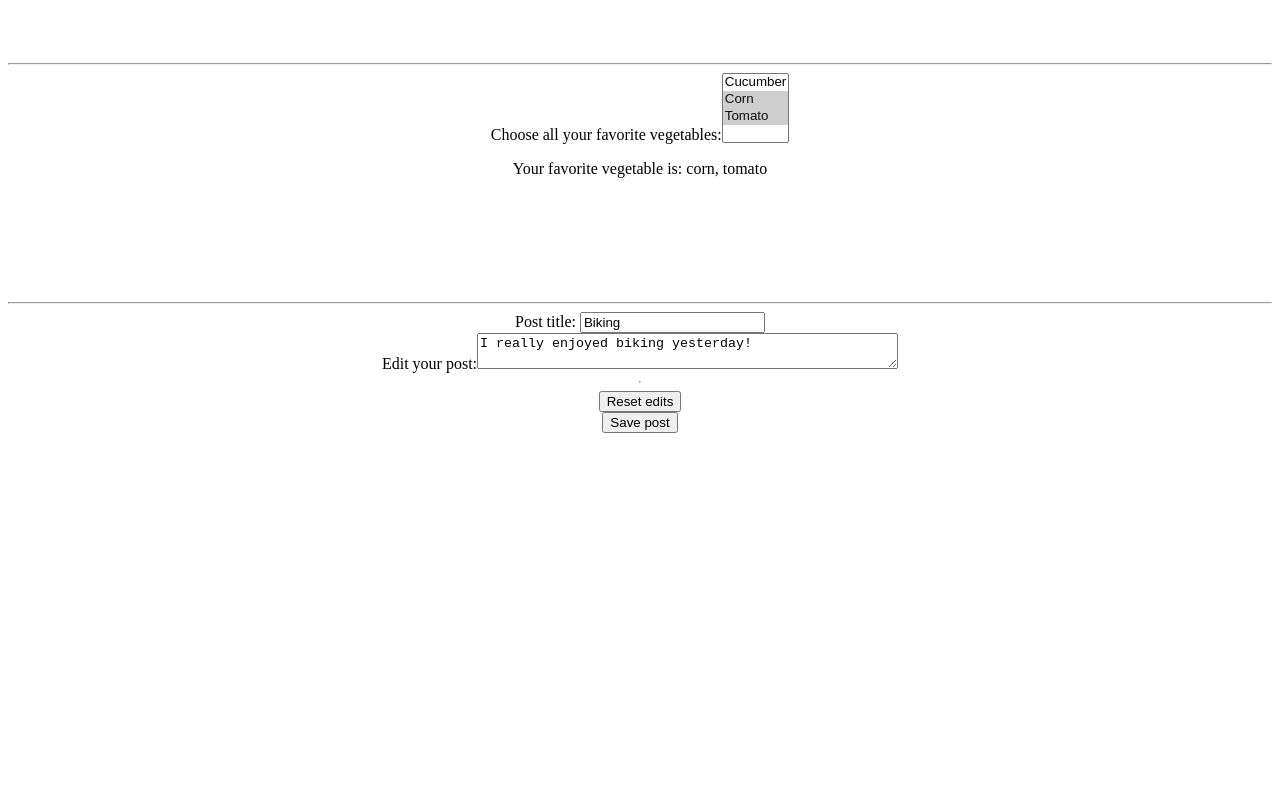
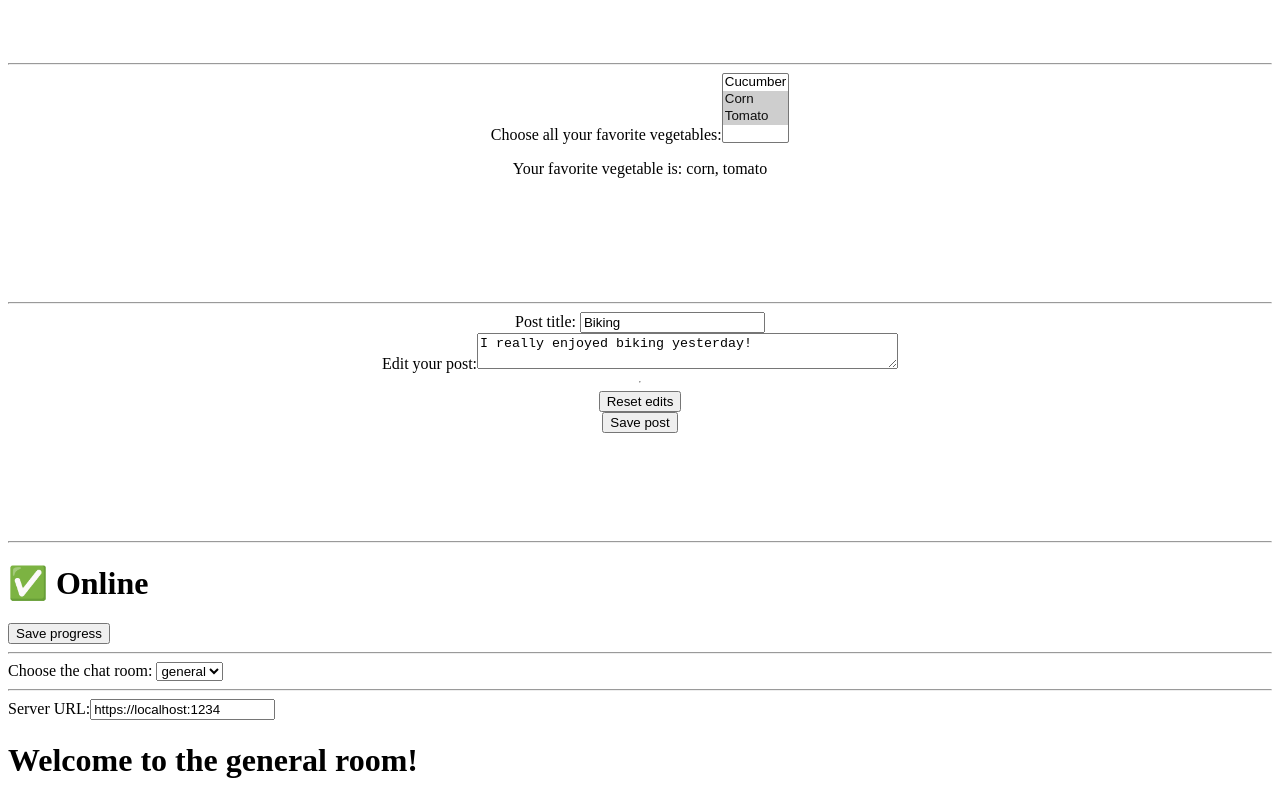
Before and after one commit to vietduongquoc-agilityio/hotel-management, a React (Vite) app in the folder examples-react/: page / in a window 1280 px wide. Shown: the part 1467-2267 px from the top of the page. Before the commit the page ends 2008 px from the top, so only its background shows below. Built offline with nearby package versions, Linux system fonts and the light colour scheme.

Commit message:
Implement element custom hook examples

```diff
--- a/examples-react/package.json
+++ b/examples-react/package.json
@@ -10,9 +10,11 @@
     "preview": "vite preview"
   },
   "dependencies": {
+    "@types/toastify-js": "^1.12.3",
     "react": "^18.3.1",
     "react-dom": "^18.3.1",
-    "remarkable": "^2.0.1"
+    "remarkable": "^2.0.1",
+    "toastify-js": "^1.12.0"
   },
   "devDependencies": {
     "@eslint/js": "^9.9.0",
--- /dev/null
+++ b/examples-react/src/CustomHooks/Exams/App.tsx
@@ -0,0 +1,25 @@
+import { useState } from 'react';
+import ChatRoom from './ChatRooms';
+
+export default function ChatApp() {
+  const [roomId, setRoomId] = useState('general');
+  return (
+    <>
+      <label>
+        Choose the chat room:{' '}
+        <select
+          value={roomId}
+          onChange={e => setRoomId(e.target.value)}
+        >
+          <option value="general">general</option>
+          <option value="travel">travel</option>
+          <option value="music">music</option>
+        </select>
+      </label>
+      <hr />
+      <ChatRoom
+        roomId={roomId}
+      />
+    </>
+  );
+}
--- /dev/null
+++ b/examples-react/src/CustomHooks/Exams/Chat.tsx
@@ -0,0 +1,50 @@
+export function CreateConnection({
+  serverUrl,
+  roomId,
+}: {
+  serverUrl: string;
+  roomId: string;
+}) {
+  // A real implementation would actually connect to the server
+  if (typeof serverUrl !== "string") {
+    throw Error("Expected serverUrl to be a string. Received: " + serverUrl);
+  }
+  if (typeof roomId !== "string") {
+    throw Error("Expected roomId to be a string. Received: " + roomId);
+  }
+  let intervalId: number | undefined
+  let messageCallback: ((message: string) => void) | null = null;
+  return {
+    connect() {
+      console.log(
+        '✅ Connecting to "' + roomId + '" room at ' + serverUrl + "..."
+      );
+      clearInterval(intervalId);
+      intervalId = setInterval(() => {
+        if (messageCallback) {
+          if (Math.random() > 0.5) {
+            messageCallback("hey");
+          } else {
+            messageCallback("lol");
+          }
+        }
+      }, 3000);
+    },
+    disconnect() {
+      clearInterval(intervalId);
+      messageCallback = null;
+      console.log(
+        '❌ Disconnected from "' + roomId + '" room at ' + serverUrl + ""
+      );
+    },
+    on(event: string, callback: (message: string) => void) {
+      if (messageCallback) {
+        throw Error("Cannot add the handler twice.");
+      }
+      if (event !== "message") {
+        throw Error('Only "message" event is supported.');
+      }
+      messageCallback = callback;
+    },
+  };
+}
--- /dev/null
+++ b/examples-react/src/CustomHooks/Exams/ChatRooms.tsx
@@ -0,0 +1,24 @@
+import { useState } from "react";
+import { useChatRoom } from "./useChatRoom.tsx";
+
+export default function ChatRoom({ roomId }: { roomId: string }) {
+  const [serverUrl, setServerUrl] = useState("https://localhost:1234");
+
+  useChatRoom({
+    roomId: roomId,
+    serverUrl: serverUrl,
+  });
+
+  return (
+    <>
+      <label>
+        Server URL:
+        <input
+          value={serverUrl}
+          onChange={(e) => setServerUrl(e.target.value)}
+        />
+      </label>
+      <h1>Welcome to the {roomId} room!</h1>
+    </>
+  );
+}
--- /dev/null
+++ b/examples-react/src/CustomHooks/Exams/notifications.tsx
@@ -0,0 +1,14 @@
+import Toastify from 'toastify-js';
+
+export function showNotification(message: string, theme = 'dark') {
+  Toastify({
+    text: message,
+    duration: 2000,
+    gravity: 'bottom',
+    position: 'right',
+    style: {
+      background: theme === 'dark' ? 'black' : 'white',
+      color: theme === 'dark' ? 'white' : 'black',
+    },
+  }).showToast();
+}
--- /dev/null
+++ b/examples-react/src/CustomHooks/Exams/useChatRoom.tsx
@@ -0,0 +1,24 @@
+import { useEffect } from "react";
+import { CreateConnection } from "./Chat.tsx";
+import { showNotification } from "./notifications.tsx";
+
+export function useChatRoom({
+  serverUrl,
+  roomId,
+}: {
+  serverUrl: string;
+  roomId: string;
+}) {
+  useEffect(() => {
+    const options = {
+      serverUrl: serverUrl,
+      roomId: roomId,
+    };
+    const connection = CreateConnection(options);
+    connection.connect();
+    connection.on("message", (msg) => {
+      showNotification("New message: " + msg);
+    });
+    return () => connection.disconnect();
+  }, [roomId, serverUrl]);
+}
--- /dev/null
+++ b/examples-react/src/CustomHooks/SaveButton.tsx
@@ -0,0 +1,28 @@
+import useOnlineStatus from "./useOnlineStatus";
+
+function StatusBar() {
+  const isOnline = useOnlineStatus();
+  return <h1>{isOnline ? "✅ Online" : "❌ Disconnected"}</h1>;
+}
+
+function SaveButton() {
+  const isOnline = useOnlineStatus();
+
+  function handleSaveClick() {
+    console.log("✅ Progress saved");
+  }
+  return (
+    <button disabled={!isOnline} onClick={handleSaveClick}>
+      {isOnline ? "Save progress" : "Reconnecting..."}
+    </button>
+  );
+}
+
+export default function AppStatus() {
+  return (
+    <div>
+      <StatusBar />
+      <SaveButton />
+    </div>
+  );
+}
--- /dev/null
+++ b/examples-react/src/CustomHooks/useOnlineStatus.tsx
@@ -0,0 +1,21 @@
+import { useState, useEffect } from 'react';
+
+export default function useOnlineStatus() {
+  const [isOnline, setIsOnline] = useState(true);
+  useEffect(() => {
+    function handleOnline() {
+      setIsOnline(true);
+    }
+    function handleOffline() {
+      setIsOnline(false);
+    }
+    window.addEventListener('online', handleOnline);
+    window.addEventListener('offline', handleOffline);
+    return () => {
+      window.removeEventListener('online', handleOnline);
+      window.removeEventListener('offline', handleOffline);
+    };
+  }, []);
+
+  return isOnline;
+}
--- a/examples-react/src/main.tsx
+++ b/examples-react/src/main.tsx
@@ -14,12 +14,14 @@ import FormSubmit from "./Input/FormSubmit.tsx";
 import EditPost from "./Select/Select.tsx";
 import MyFormSelectVegetables from "./Select/SelectApp.tsx";
 import TextAreaApp from "./TextArea/TextAreaApp.tsx";
+import AppStatus from "./CustomHooks/SaveButton.tsx";
+import ChatApp from "./CustomHooks/Exams/App.tsx";
 
 createRoot(document.getElementById("root") as HTMLElement).render(
   <StrictMode>
+      {/* <ContextPage /> */}
       <MarkdownEditor />
       <App />
-      {/* <ContextPage /> */}
       <AppDL />
       <UseContextPage />
       <AppError />
@@ -38,5 +40,9 @@ createRoot(document.getElementById("root") as HTMLElement).render(
       <MyFormSelectVegetables />
       <hr />
       <TextAreaApp />
+      <hr />
+      <AppStatus />
+      <hr />
+      <ChatApp />
   </StrictMode>
 );
--- a/examples-react/tsconfig.app.json
+++ b/examples-react/tsconfig.app.json
@@ -18,7 +18,7 @@
     "strict": true,
     "noUnusedLocals": true,
     "noUnusedParameters": true,
-    "noFallthroughCasesInSwitch": true
+    "noFallthroughCasesInSwitch": true,
   },
   "include": ["src"]
 }
```
Also changed, not shown: 1 other file (tests, documents, lock files or other folders).
